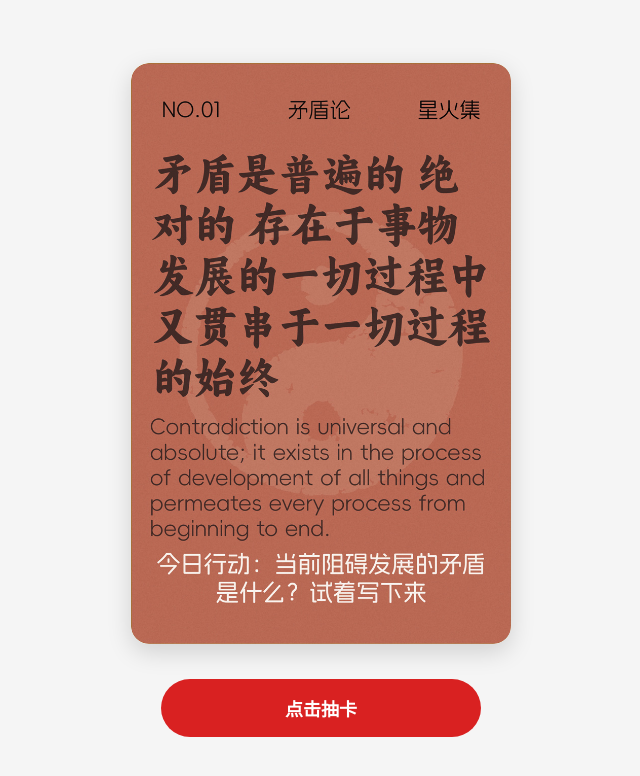
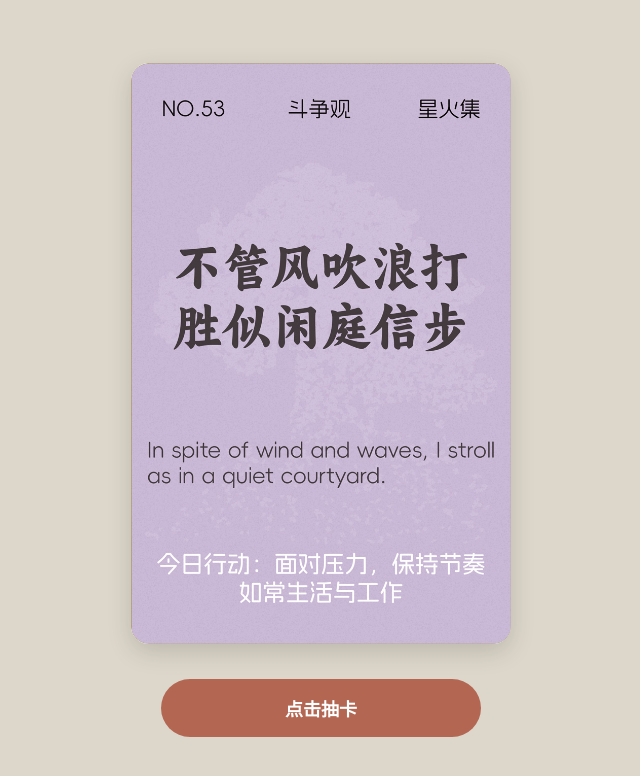
Before and after one commit to xinghuoji/card, a plain HTML site: page index.html in a window 1280 px wide. Shown: the whole page, without its empty margins (319-959 px from the left). Drawn offline with Linux system fonts and the light colour scheme.

Commit message:
Update index.html

```diff
--- a/index.html
+++ b/index.html
@@ -12,7 +12,7 @@
   }
 
   body {
-    background: #f5f5f5;
+    background: #ddd7cb;
     display: flex;
     flex-direction: column;
     align-items: center;
@@ -24,7 +24,7 @@
     -webkit-touch-callout: none;
   }
 
-  /* 卡牌区域（严格保持你 58×88 实体比例）*/
+  /* 卡牌区域 */
   #card-box {
     width: 82vw;
     max-width: 380px;
@@ -40,12 +40,14 @@
     display: block;
   }
 
-  /* 抽卡按钮 */
+  /* 抽卡按钮：改成你想要的颜色，这里示例是蓝色 */
   #draw-btn {
     width: 70vw;
     max-width: 320px;
     height: 58px;
-    background: #d92121;
+    /* 按钮背景色 */
+    background: #B36753;
+    /* 按钮按下时的颜色 */
     color: #fff;
     border: none;
     border-radius: 30px;
@@ -56,7 +58,7 @@
   }
 
   #draw-btn:active {
-    background: #b81c1c;
+    background: #F2EDDB;
   }
 </style>
 </head>
@@ -70,12 +72,12 @@
 <button id="draw-btn">点击抽卡</button>
 
 <script>
-  // 👇 这是已经填好你的 GitHub 地址，不用改！
   const prefix = "https://cdn.jsdelivr.net/gh/xinghuoji/card@main/";
   const totalCards = 56;
 
-  // 初始显示第一张
-  showCard(1);
+  // 页面加载时，直接随机一张卡
+  let initialRand = Math.floor(Math.random() * totalCards) + 1;
+  showCard(initialRand);
 
   // 点击抽卡
   document.getElementById("draw-btn").onclick = function() {
```
